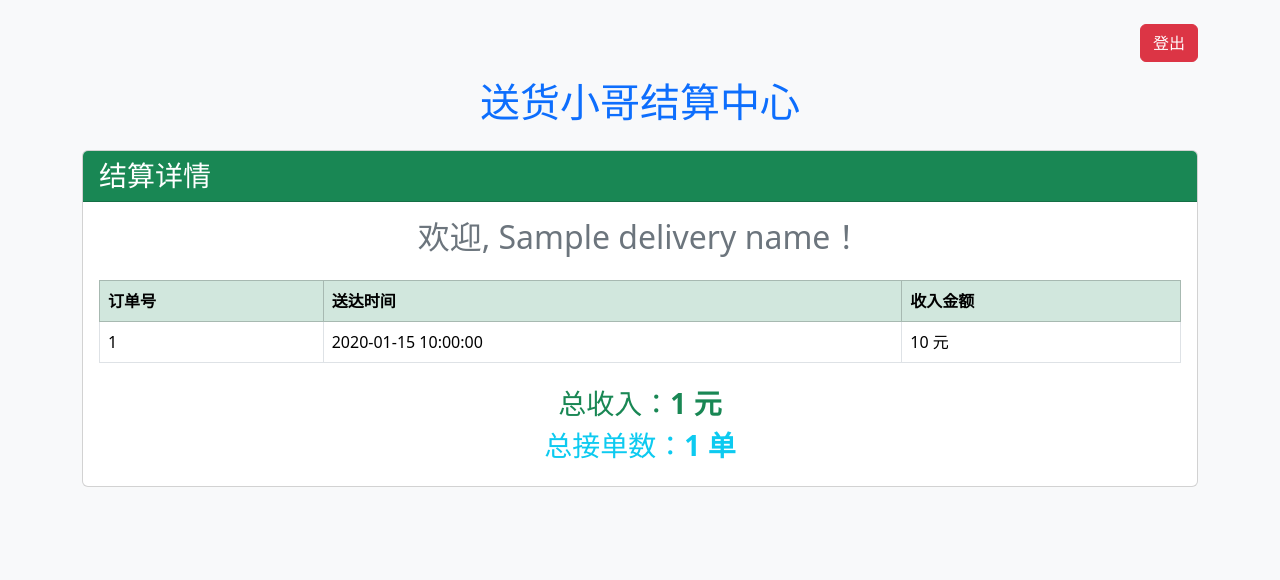
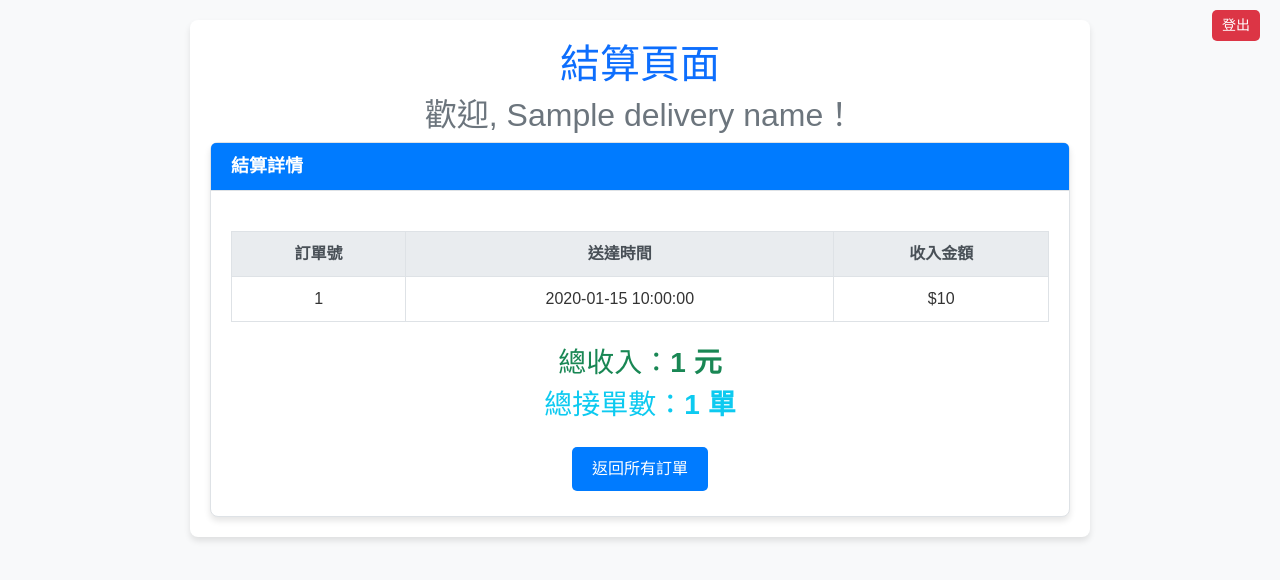
Before and after one commit to tzuuuuuu/team6, a Flask app: template templates/delivery_settlement.html in a window 1280 px wide. Shown: the top 580 px of the page. Run offline with Flask 3, Linux system fonts and the light colour scheme; the template is opened without the code that fills it: most values are stand-ins (such as "Sample title", 1, 10 or a date in 2020).

Commit message:
修改css

```diff
--- a/templates/delivery_settlement.html
+++ b/templates/delivery_settlement.html
@@ -1,33 +1,132 @@
 <!DOCTYPE html>
-<html lang="en">
+<html lang="zh-Hant">
 <head>
     <meta charset="UTF-8">
     <meta name="viewport" content="width=device-width, initial-scale=1.0">
-    <title>结算页面</title>
+    <title>結算頁面</title>
     <link href="https://cdn.jsdelivr.net/npm/bootstrap@5.3.0-alpha3/dist/css/bootstrap.min.css" rel="stylesheet">
+
+    <style type="text/css">
+        body {
+            font-family: Arial, sans-serif;
+            background-color: #f8f9fa;
+            margin: 0;
+            padding: 0;
+        }
+        .container {
+            max-width: 900px;
+            margin: 20px auto;
+            background-color: #ffffff;
+            padding: 20px;
+            box-shadow: 0 4px 6px rgba(0, 0, 0, 0.1);
+            border-radius: 8px;
+        }
+        .text-primary {
+            color: #007bff;
+        }
+        .text-secondary {
+            color: #6c757d;
+        }
+        .btn {
+            display: inline-block;
+            font-size: 16px;
+            padding: 10px 20px;
+            color: #fff;
+            background-color: #007bff;
+            border: none;
+            border-radius: 5px;
+            text-decoration: none;
+            margin: 5px 0;
+        }
+        .btn:hover {
+            background-color: #0056b3;
+        }
+        .logout-btn {
+            position: absolute;
+            top: 10px;
+            right: 20px;
+            padding: 5px 10px;
+            background-color: #dc3545;
+            color: #fff;
+            border: none;
+            border-radius: 5px;
+            font-size: 14px;
+        }
+        .logout-btn:hover {
+            background-color: #c82333;
+        }
+        table {
+            width: 100%;
+            border-collapse: collapse;
+            margin: 20px 0;
+        }
+        th, td {
+            border: 1px solid #dee2e6;
+            padding: 10px;
+            text-align: center;
+        }
+        th {
+            background-color: #e9ecef;
+            color: #495057;
+            font-weight: bold;
+        }
+        tr:nth-child(even) {
+            background-color: #f8f9fa;
+        }
+        tr:nth-child(odd) {
+            background-color: #ffffff;
+        }
+        td {
+            color: #333333;
+        }
+        .table-success th {
+            background-color: #d4edda;
+        }
+        .table-success td {
+            background-color: #f1f8f5;
+        }
+        .button-container {
+            display: flex;
+            justify-content: center;
+            gap: 10px;
+            margin-top: 20px;
+        }
+        .card {
+            background-color: #ffffff;
+            border: 1px solid #dee2e6;
+            border-radius: 8px;
+            box-shadow: 0 4px 6px rgba(0, 0, 0, 0.1);
+        }
+        .card-header {
+            background-color: #007bff;
+            color: #ffffff;
+            padding: 10px 20px;
+            font-size: 18px;
+            font-weight: bold;
+            border-bottom: 1px solid #dee2e6;
+        }
+        .card-body {
+            padding: 20px;
+        }
+    </style>
 </head>
-<body class="bg-light">
-    <div class="container mt-4">
-        <!-- 登出按钮 -->
-        <div class="d-flex justify-content-end mb-3">
-            <a href="/logout" class="btn btn-danger">登出</a>
-        </div>
+<body>
+    <!-- 登出按鈕 -->
+    <button class="logout-btn" onclick="window.location.href='/logout'">登出</button>
+    <div class="container">
+        <h1 class="text-primary text-center">結算頁面</h1>
+        <h2 class="text-secondary text-center">歡迎, {{ delivery_name }}！</h2>
 
-        <!-- 页面标题 -->
-        <h1 class="text-center text-primary mb-4">送货小哥结算中心</h1>
-
+        <!-- 結算詳情 -->
         <div class="card">
-            <div class="card-header bg-success text-white">
-                <h3 class="mb-0">结算详情</h3>
-            </div>
+            <div class="card-header">結算詳情</div>
             <div class="card-body">
-                <h2 class="text-center text-secondary mb-4">欢迎, {{ delivery_name }}！</h2>
-                <table class="table table-bordered table-hover">
-                    <thead class="table-success">
+                <table>
+                    <thead>
                         <tr>
-                            <th>订单号</th>
-                            <th>送达时间</th>
-                            <th>收入金额</th>
+                            <th>訂單號</th>
+                            <th>送達時間</th>
+                            <th>收入金額</th>
                         </tr>
                     </thead>
                     <tbody>
@@ -36,25 +135,29 @@
                             <tr>
                                 <td>{{ delivery.order_id }}</td>
                                 <td>{{ delivery.delivery_time }}</td>
-                                <td>{{ delivery.amount }} 元</td>
+                                <td>${{ delivery.amount }}</td>
                             </tr>
                             {% endfor %}
                         {% else %}
                             <tr>
-                                <td colspan="3" class="text-center">目前没有已完成的订单。</td>
+                                <td colspan="3" style="color: #666666;">目前沒有已完成的訂單。</td>
                             </tr>
                         {% endif %}
                     </tbody>
                 </table>
 
+                <!-- 總收入與總接單數 -->
                 <div class="mt-4 text-center">
-                    <h3 class="text-success">总收入：<strong>{{ total_income }} 元</strong></h3>
-                    <h3 class="text-info">总接单数：<strong>{{ total_orders }} 单</strong></h3>
+                    <h3 class="text-success">總收入：<strong>{{ total_income }} 元</strong></h3>
+                    <h3 class="text-info">總接單數：<strong>{{ total_orders }} 單</strong></h3>
+                </div>
+
+                <!-- 返回按鈕 -->
+                <div class="button-container">
+                    <a href="/allorders" class="btn">返回所有訂單</a>
                 </div>
             </div>
         </div>
     </div>
-
-    <script src="https://cdn.jsdelivr.net/npm/bootstrap@5.3.0-alpha3/dist/js/bootstrap.bundle.min.js"></script>
 </body>
 </html>
```
